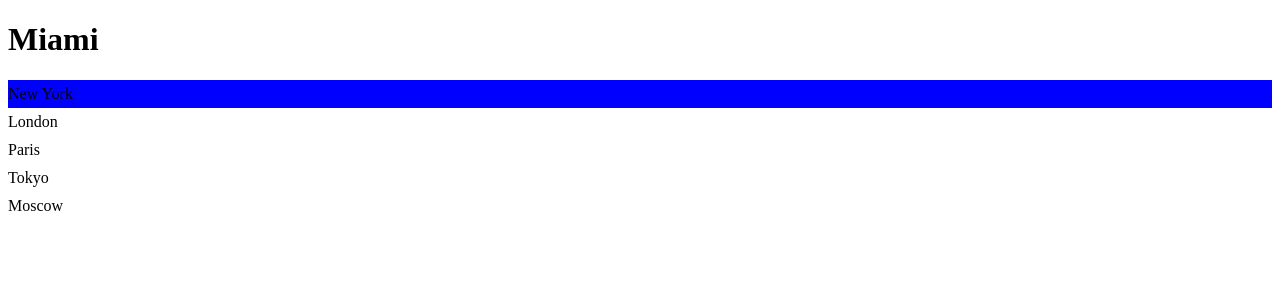
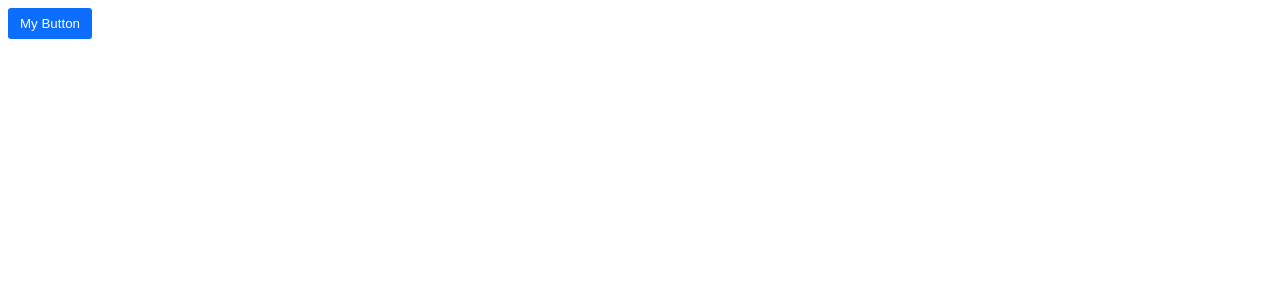
Before and after one commit to GrnPero/React-18-for-Beginners, a React (Vite) app: page / in a window 1280 px wide. Shown: the top 300 px of the page. Built offline with nearby package versions, Linux system fonts and the light colour scheme.

Commit message:
Finished the Button Module exercise

```diff
--- a/src/App.tsx
+++ b/src/App.tsx
@@ -1,12 +1,9 @@
-import ListGroup from "./components/ListGroup";
-import "./App.css";
+import Button from "./components/Button";
 
 function App() {
-  const items = ["New York", "London", "Paris", "Tokyo", "Moscow"];
-
   return (
     <div>
-      <ListGroup heading="Miami" items={items} onSelectItem={() => {}} />
+      <Button onClick={() => {}}>My Button</Button>
     </div>
   );
 }
--- /dev/null
+++ b/src/components/Button/Button.module.css
@@ -0,0 +1,10 @@
+.btn {
+    padding: 8px 12px;
+    border-radius: 3px;
+    border: 0;
+}
+
+.btn-primary {
+    background-color: #0d6efd;
+    color: white;
+}
--- /dev/null
+++ b/src/components/Button/Button.tsx
@@ -0,0 +1,23 @@
+import styles from "./Button.module.css";
+
+interface Props {
+  children: string;
+  color?: "primary" | "secondary" | "danger";
+  onClick: () => void;
+}
+
+const Button = ({ children, onClick, color = "primary" }: Props) => {
+  return (
+    <>
+      <button
+        type="button"
+        className={[styles.btn, styles["btn-" + color]].join(" ")}
+        onClick={onClick}
+      >
+        {children}
+      </button>
+    </>
+  );
+};
+
+export default Button;
--- /dev/null
+++ b/src/components/Button/index.ts
@@ -0,0 +1,3 @@
+import Button from "./Button";
+
+export default Button;
```
Also changed, not shown: src/components/Button.tsx (deleted, +0 -28 lines).
